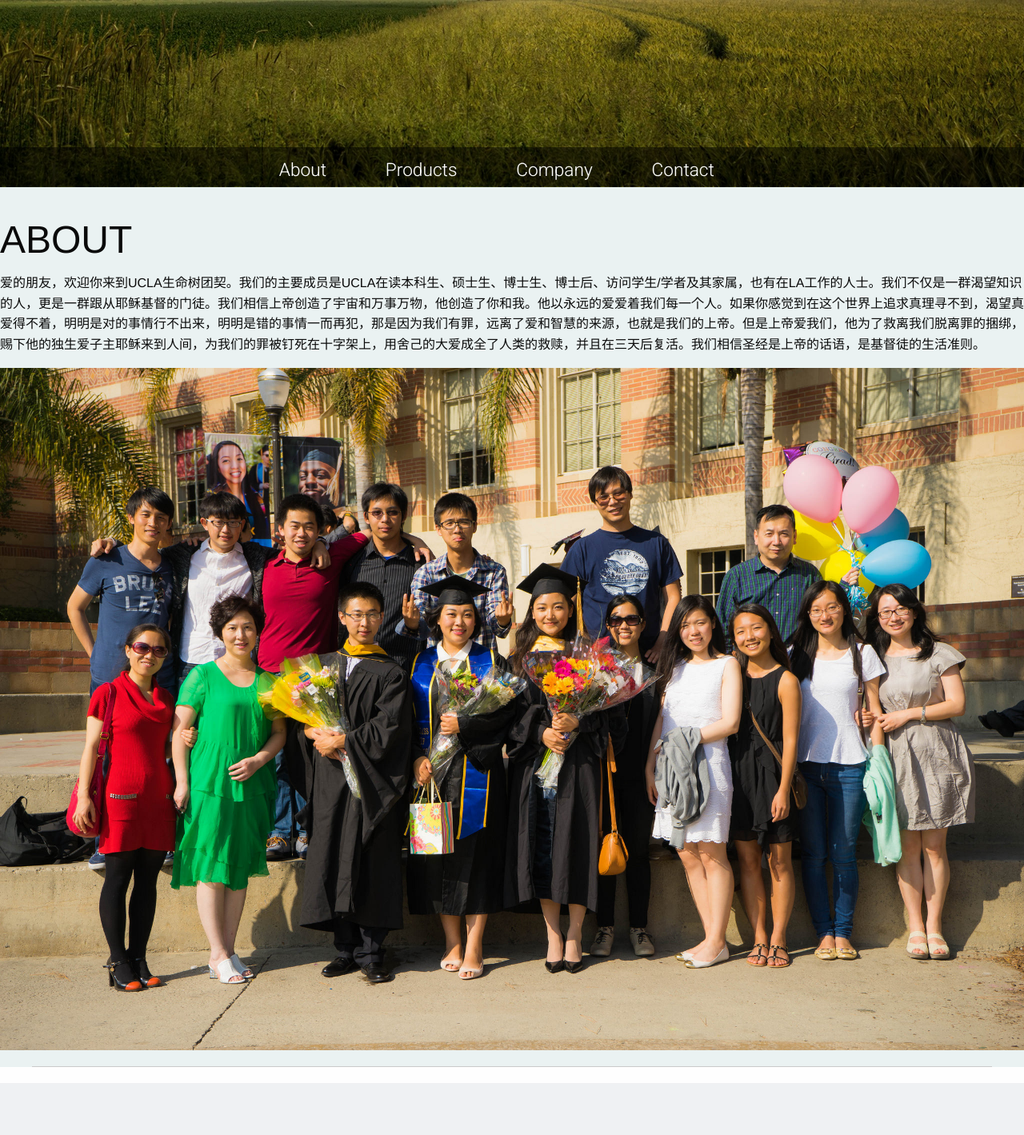
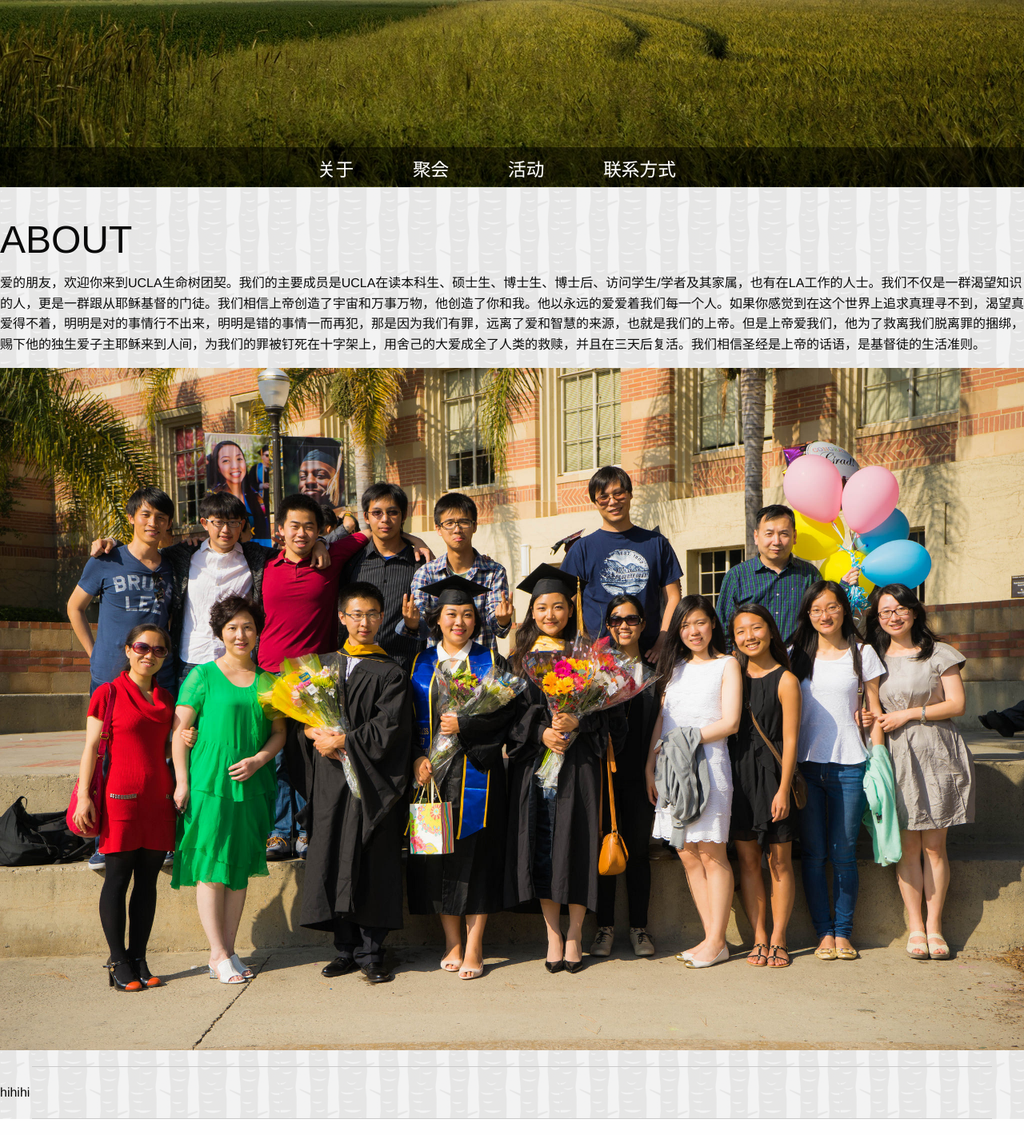
Before and after one commit to shaun965/TOLwebsite, a PHP site: page / in a window 1280 px wide. Shown: the part 566-1985 px from the top of the page at 80% size. Before the commit the page ends 1920 px from the top, so only its background shows below. Run offline with PHP 8.4, Linux system fonts and the light colour scheme; some libraries are stand-ins or nearby versions; some web fonts are replaced.

Commit message:
treebark backgroun

```diff
--- a/assets/main.css
+++ b/assets/main.css
@@ -101,10 +101,11 @@ body {
   /*background-size: cover;
   background-position: center center;
   background-repeat: no-repeat;
+  background-color: rgb(234, 242, 242);
   */
   /*padding: 10em 0em 14em 0em;*/
   text-align: left;
-  background-color: #eaf2f2; }
+  background-image: url("../images/treebackground.png"); }
   .main .rows .large-8 columns h1 {
     font-family: futura;
     font-size: 1.5em;
@@ -113,4 +114,5 @@ body {
     text-align: left;
     /*margin-bottom: 0;*/ }
 
+
 /*# sourceMappingURL=main.css.map */
--- a/assets/main.scss
+++ b/assets/main.scss
@@ -140,10 +140,11 @@
 		/*background-size: cover;
 		background-position: center center;
 		background-repeat: no-repeat;
+		background-color: rgb(234, 242, 242);
 		*/
 		/*padding: 10em 0em 14em 0em;*/
 		text-align: left;
-		background-color: rgb(234, 242, 242);
+		background-image: url('../images/treebackground.png');
 
 
 		.rows{
--- a/home.html
+++ b/home.html
@@ -25,10 +25,10 @@
 			<div class = 'wrapper'>
 				<nav id='nav_bar'>
 					<ul class='nav_links'>
-   						<li><a href='#first'><span>About</span></a></li>
-   						<li><a href='#'><span>Products</span></a></li>
-   						<li><a href='#'><span>Company</span></a></li>
-   						<li><a href='#'><span>Contact</span></a></li>
+   						<li><a href='#first'><span>关于</span></a></li>
+   						<li><a href='#'><span>聚会</span></a></li>
+   						<li><a href='#'><span>活动</span></a></li>
+   						<li><a href='#'><span>联系方式</span></a></li>
 					</ul>
 				</nav>
 			</div>
@@ -45,15 +45,22 @@
 
 		<div class = "row">
 
-			<div class = "large-6 columns">
+			<div class = "medium-6 large-6 columns">
 				<p>爱的朋友，欢迎你来到UCLA生命树团契。我们的主要成员是UCLA在读本科生、硕士生、博士生、博士后、访问学生/学者及其家属，也有在LA工作的人士。我们不仅是一群渴望知识的人，更是一群跟从耶稣基督的门徒。我们相信上帝创造了宇宙和万事万物，他创造了你和我。他以永远的爱爱着我们每一个人。如果你感觉到在这个世界上追求真理寻不到，渴望真爱得不着，明明是对的事情行不出来，明明是错的事情一而再犯，那是因为我们有罪，远离了爱和智慧的来源，也就是我们的上帝。但是上帝爱我们，他为了救离我们脱离罪的捆绑，赐下他的独生爱子主耶稣来到人间，为我们的罪被钉死在十字架上，用舍己的大爱成全了人类的救赎，并且在三天后复活。我们相信圣经是上帝的话语，是基督徒的生活准则。</p>
 			</div>
 
-			<div class = "large-6 columns">
+			<div class = "medium-6 large-6 columns">
 				<img src = "images/ucla.jpg">
 			</div>
 
 		</div>
+
+		<hr>
+			<div class = "secondPage">
+
+			hihihi
+
+			</div>
 
 		<hr>
 
```
Also changed, not shown: images/treebackground.png (added), 4 other files.
